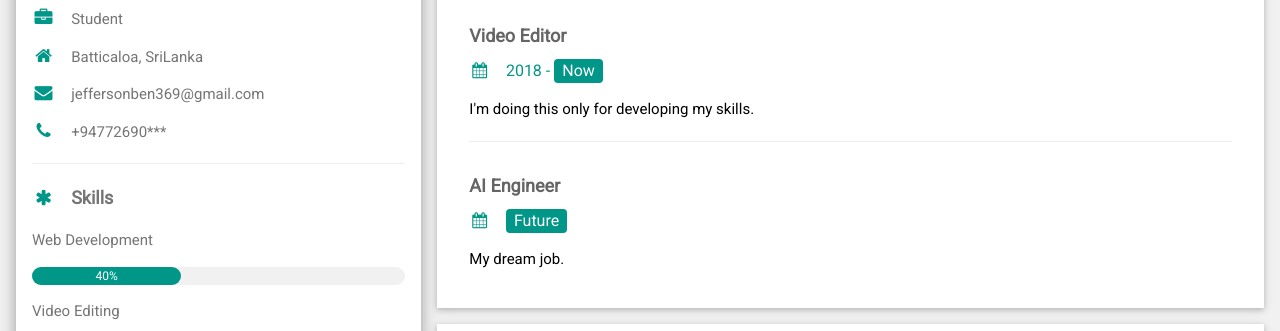
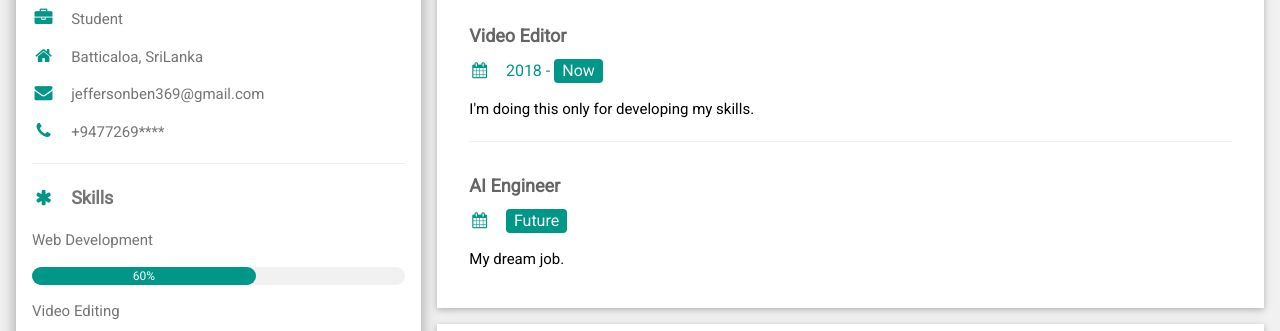
Before and after one commit to Jeffersonben/Jeffersonben.github.io, a plain HTML site: page index.html in a window 1280 px wide. Shown: the part 251-582 px from the top of the page. Drawn offline with nearby package versions, Linux system fonts and the light colour scheme.

Commit message:
Update index.html

```diff
--- a/index.html
+++ b/index.html
@@ -33,13 +33,13 @@
           <p><i class="fa fa-briefcase fa-fw w3-margin-right w3-large w3-text-teal"></i>Student</p>
           <p><i class="fa fa-home fa-fw w3-margin-right w3-large w3-text-teal"></i>Batticaloa, SriLanka</p>
           <p><i class="fa fa-envelope fa-fw w3-margin-right w3-large w3-text-teal"></i>jeffersonben369@gmail.com</p>
-          <p><i class="fa fa-phone fa-fw w3-margin-right w3-large w3-text-teal"></i>+94772690***</p>
+          <p><i class="fa fa-phone fa-fw w3-margin-right w3-large w3-text-teal"></i>+9477269****</p>
           <hr>
 
           <p class="w3-large"><b><i class="fa fa-asterisk fa-fw w3-margin-right w3-text-teal"></i>Skills</b></p>
           <p>Web Development</p>
           <div class="w3-light-grey w3-round-xlarge w3-small">
-            <div class="w3-container w3-center w3-round-xlarge w3-teal" style="width:40%">40%</div>
+            <div class="w3-container w3-center w3-round-xlarge w3-teal" style="width:60%">60%</div>
           </div>
           <p>Video Editing</p>
           <div class="w3-light-grey w3-round-xlarge w3-small">
```
